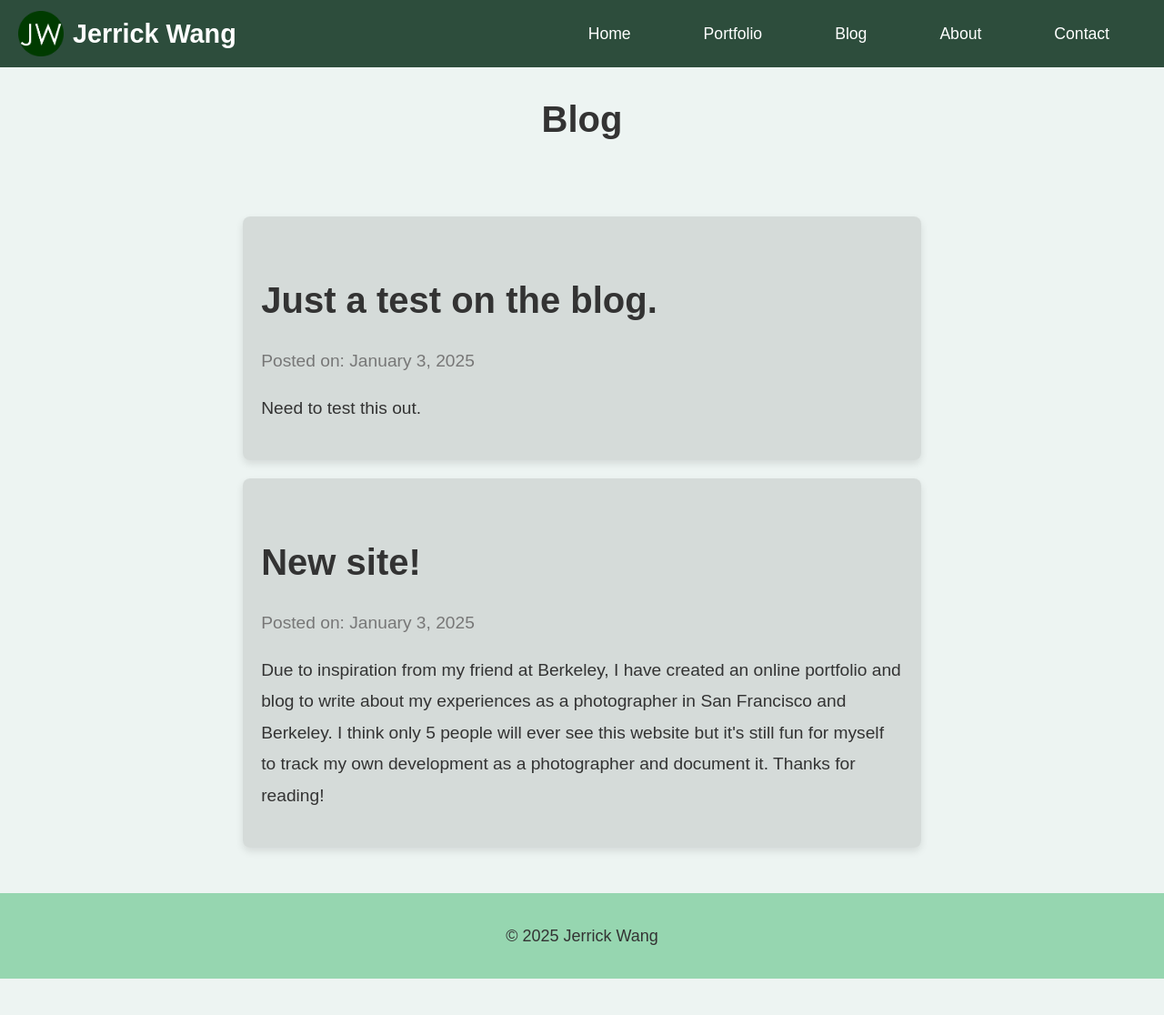
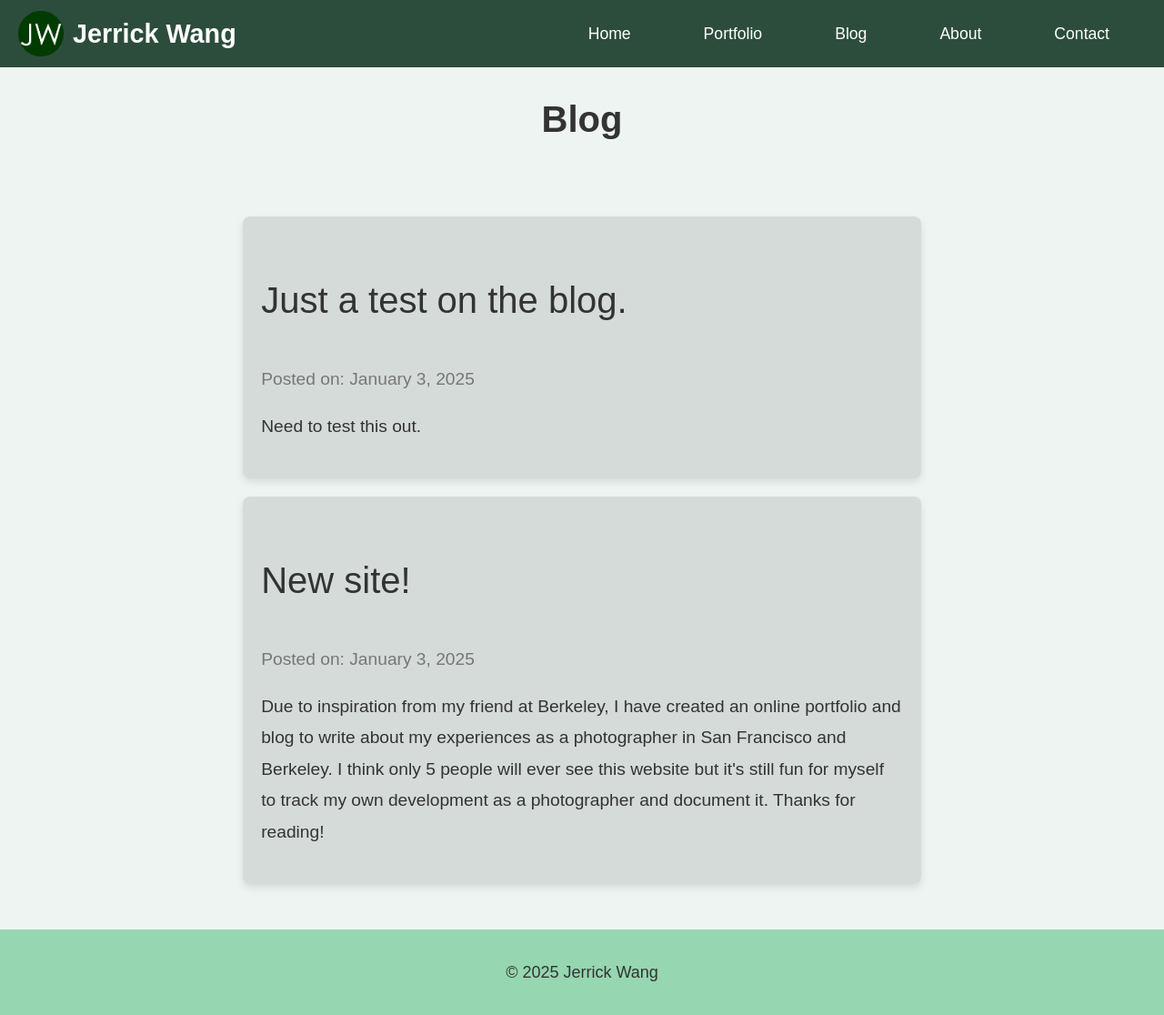
Before and after one commit to jerrickwang/jerrickwang.github.io, a Jekyll site: the page built from blog.md, in a window 1280 px wide and 1116 px high. Shown: the whole window at 91% size. Built offline with Jekyll 4.4.1, drawn with Linux system fonts in a browser that asks for light colours.

Commit message:
Update style.css

```diff
--- a/assets/css/style.css
+++ b/assets/css/style.css
@@ -248,15 +248,12 @@ button:hover {
 
 .post-title {
   font-size: 2.5rem;
-  font-weight: 700;
   color: #333;
-  margin-bottom: 20px; /* Reduced space below the title */
 }
 
 .post-date {
   font-size: 1.2rem;
   color: #777;
-  margin-bottom: 10px; /* Reduced space below the date */
 }
 
 .post-body {
```
